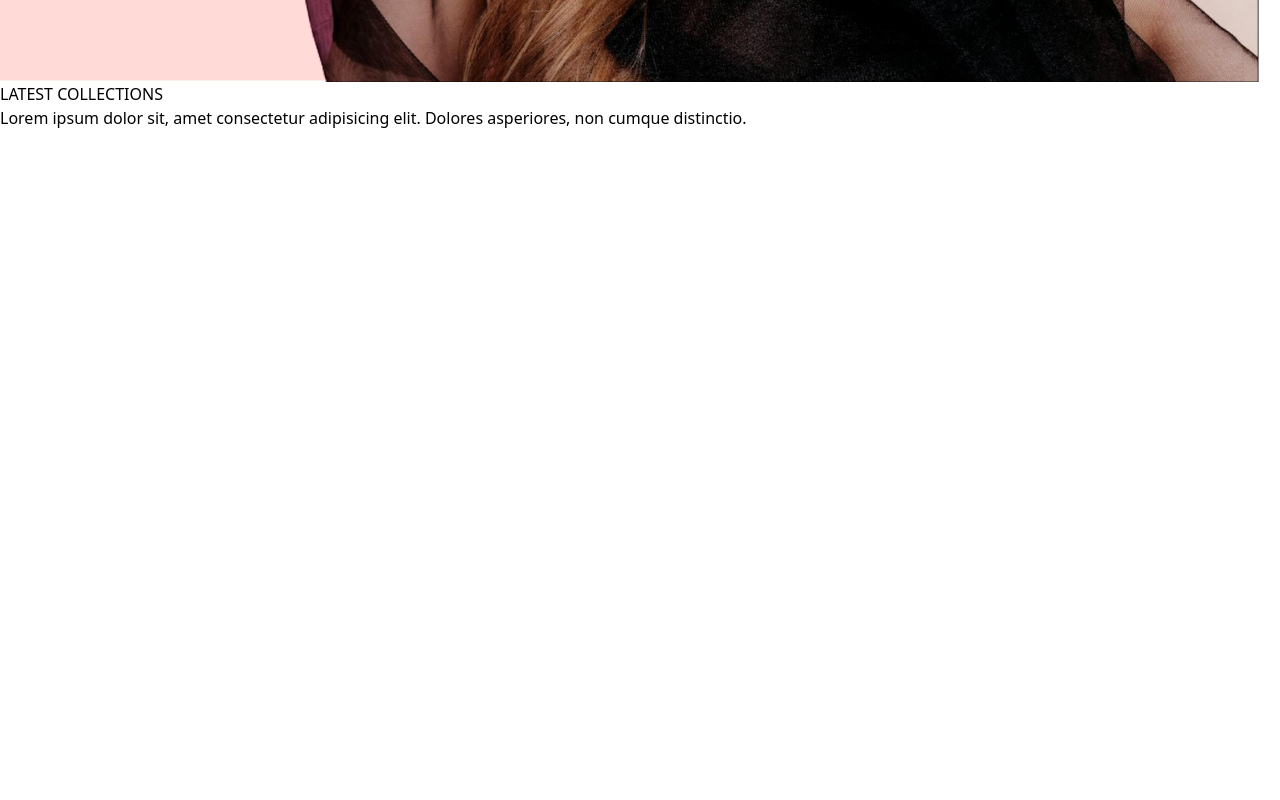
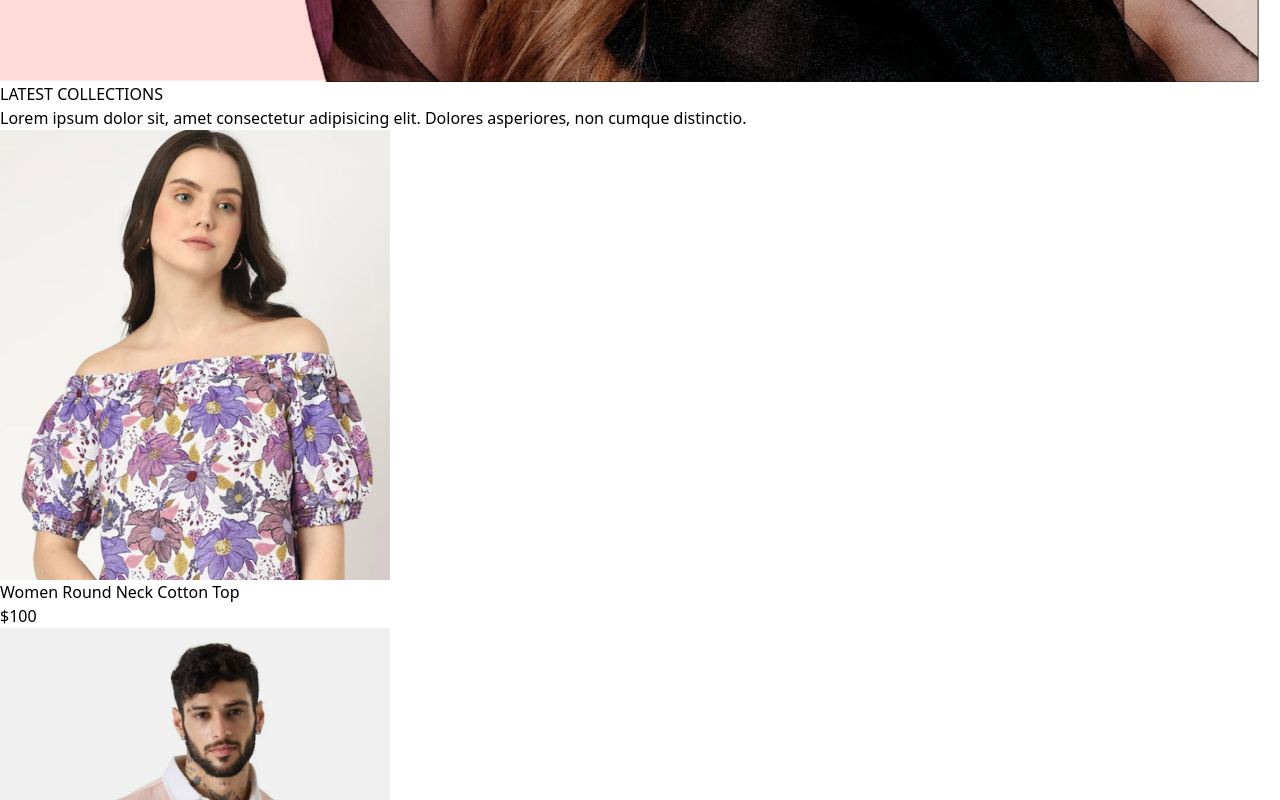
Before and after one commit to Kadunapikin/Chongai-store, a React (Vite) app in the folder frontend/: page / in a window 1280 px wide. Shown: the part 1520-2320 px from the top of the page. Before the commit the page ends 1650 px from the top, so only its background shows below. Built offline with nearby package versions, Linux system fonts and the light colour scheme.

Commit message:
update LatestCollection.jsx

```diff
--- a/frontend/src/components/LatestCollection.jsx
+++ b/frontend/src/components/LatestCollection.jsx
@@ -4,13 +4,12 @@
 import ProductItem from './ProductItem';
 
 const LatestCollection = () => {
-
-    const { products } = useContext(ShopContext);
+    const { products } = useContext(ShopContext)
     const [latestProducts, setLatestProducts] = useState([]);
 
     useEffect(() => {
-        setLatestProducts(products.slice(0, 10));
-    }, [])
+        setLatestProducts(products.slice(0,10));
+    }, []);
 
   return (
     <div className='my-10'>
@@ -22,7 +21,7 @@
         </div>
 
         {/* Rendering Products */}
-        <div className='grid-cols-2 sm:grid-cols-3 md:grid-cols-4 lg:grid-cols-5 gap-4 gap-y-6'>
+        <div className='grid grid-cols-2 sm:grid-cols-3 md:grid-cols-4 lg:grid-cols-5 gap-4 gap-y-6'>
             {
                 latestProducts.map((item, index) => (
                     <ProductItem key={index} id={item._id} image={item.image} name={item.name} price={item.price} />
--- a/frontend/src/components/ProductItem.jsx
+++ b/frontend/src/components/ProductItem.jsx
@@ -2,13 +2,17 @@
 import { ShopContext } from '../context/ShopContext'
 import { Link } from 'react-router-dom';
 
-const ProductItem = ({id, image, name, price}) => {
+const ProductItem = ({id,image,name,price}) => {
 
     const {currency} = useContext(ShopContext);
 
   return (
-    <Link className='text-gray-700 cursor-pointer' to={`/product/${id}`}>
-
+    <Link className='text-gray-700 cursor-pointer' to={`product/${id}`}>
+        <div className='overflow-hidden'>
+            <img className='hover:scale-110 transition ease-in-out' src={image[0]} alt="" />
+        </div>
+        <p className='pt-3 pb-1 text-sm'>{name}</p>
+        <p className='text-sm font-medium'>{currency}{price}</p>
     </Link>
   )
 }
```
